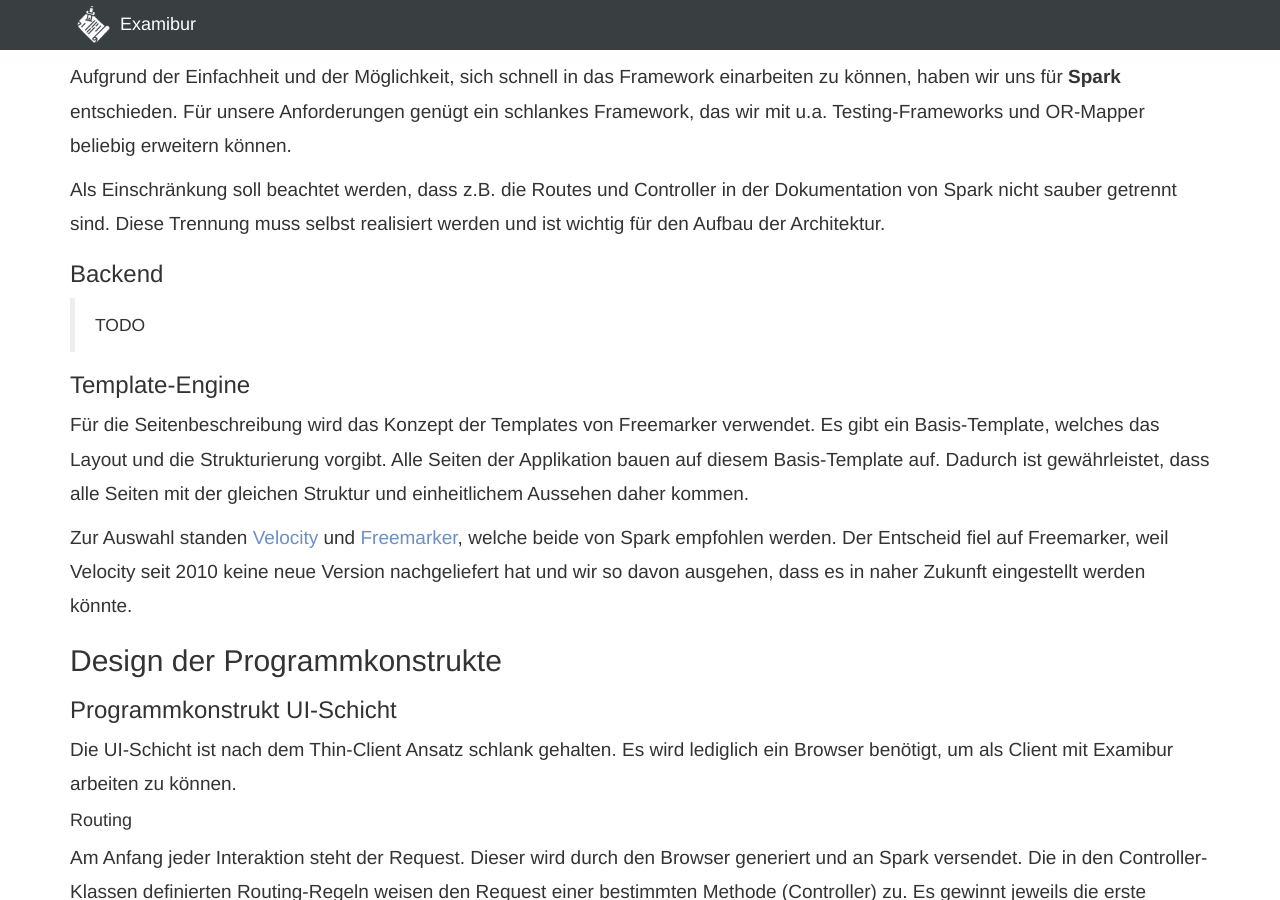
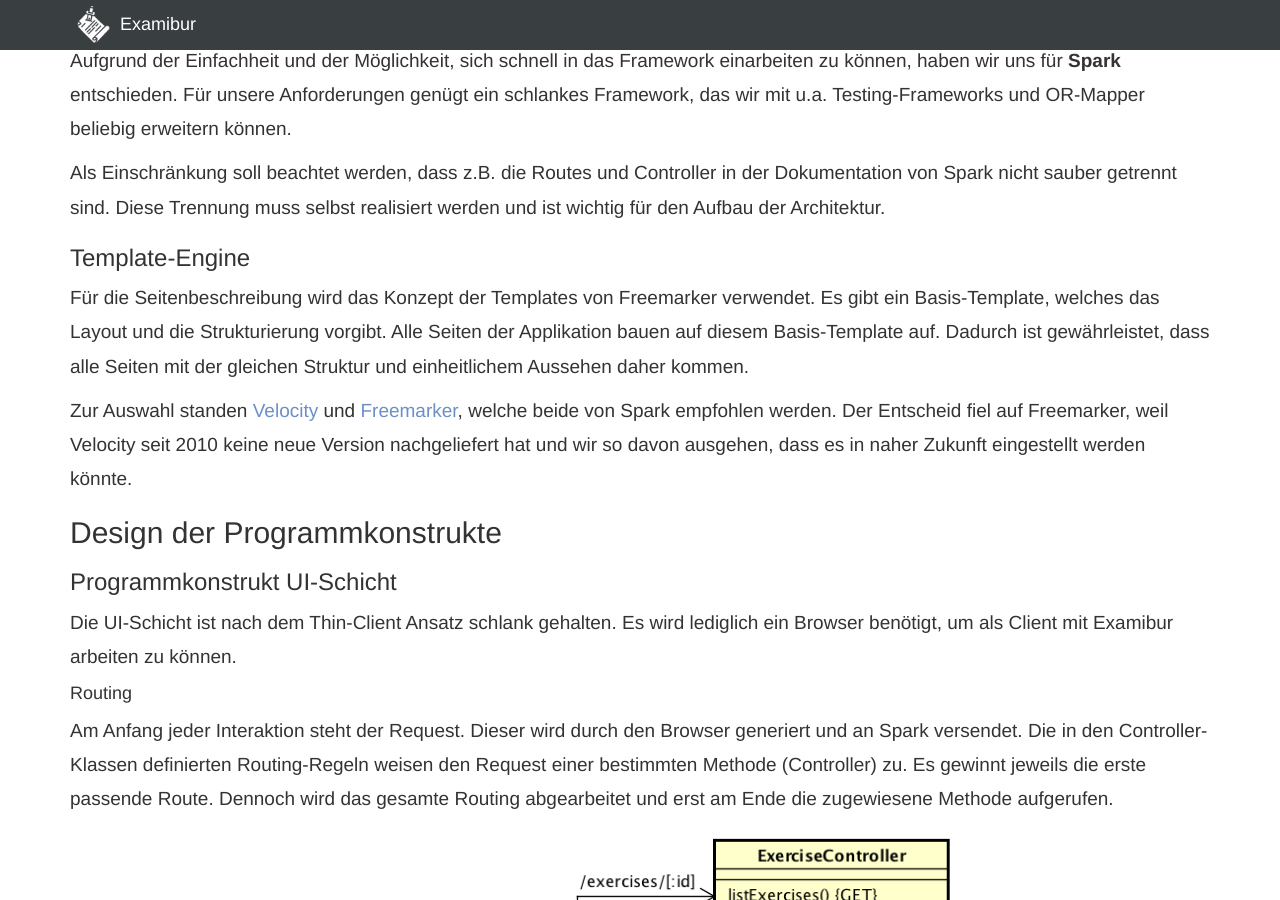
Before and after one commit to Examibur/examibur, a Jekyll site: the page built from docs/architektur/softwareArchitektur.md, in a window 1280 px wide and 900 px high, scrolled down 5346 px. Built offline with Jekyll 4.4.1, drawn with Linux system fonts in a browser that asks for light colours; nearby versions of some CDN libraries; Markdown is read by kramdown in place of the engine named in the settings.

Commit message:
remove todo and fix heading in architecture doc

```diff
--- a/docs/architektur/softwareArchitektur.md
+++ b/docs/architektur/softwareArchitektur.md
@@ -110,13 +110,10 @@ Sehr schlankes Framework | Wenig Funktionalität out-of-the-box
 Einfach zu verstehende Konzepte | Für Testing, Template-Engine usw. müssen weitere Frameworks benutzt werden
 Unterstützung für viele andere Frameworks | Architektur muss selbst sauber aufgebaut werden
 
-### Entscheid
+#### Entscheid
 Aufgrund der Einfachheit und der Möglichkeit, sich schnell in das Framework einarbeiten zu können, haben wir uns für **Spark** entschieden. Für unsere Anforderungen genügt ein schlankes Framework, das wir mit u.a. Testing-Frameworks und OR-Mapper beliebig erweitern können.
 
 Als Einschränkung soll beachtet werden, dass z.B. die Routes und Controller in der Dokumentation von Spark nicht sauber getrennt sind. Diese Trennung muss selbst realisiert werden und ist wichtig für den Aufbau der Architektur.
-
-### Backend
-> TODO
 
 ### Template-Engine
 Für die Seitenbeschreibung wird das Konzept der Templates von Freemarker verwendet. Es gibt ein Basis-Template, welches das Layout und die Strukturierung vorgibt. Alle Seiten der Applikation bauen auf diesem Basis-Template auf. Dadurch ist gewährleistet, dass alle Seiten mit der gleichen Struktur und einheitlichem Aussehen daher kommen.
```
